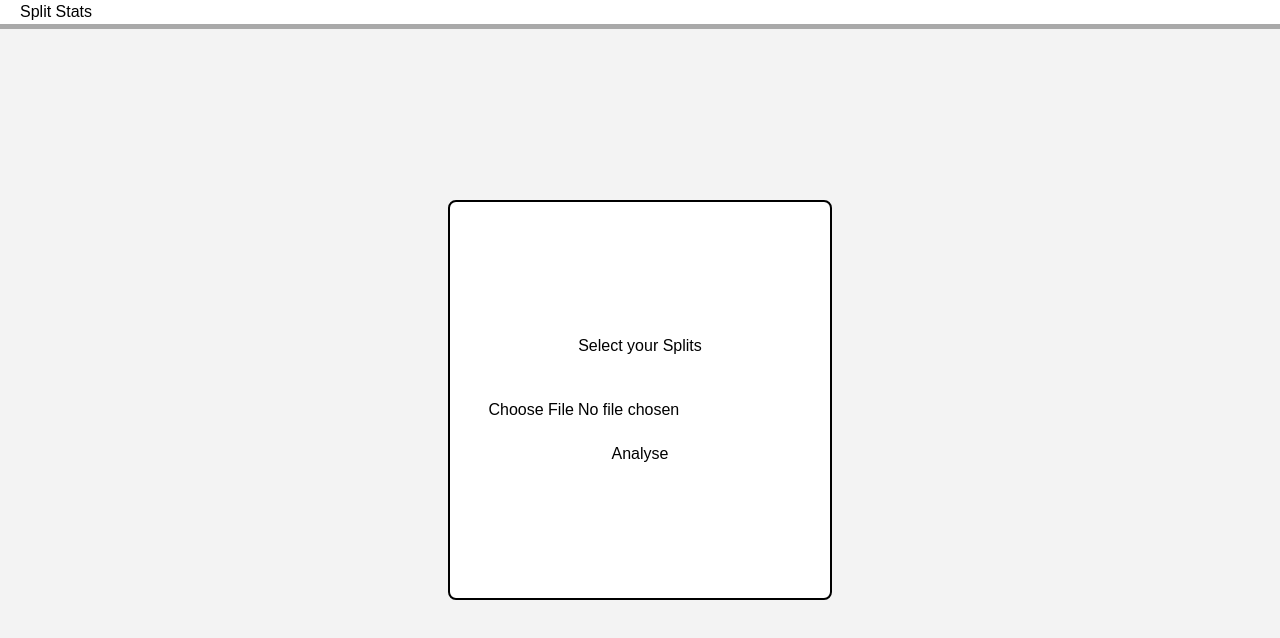
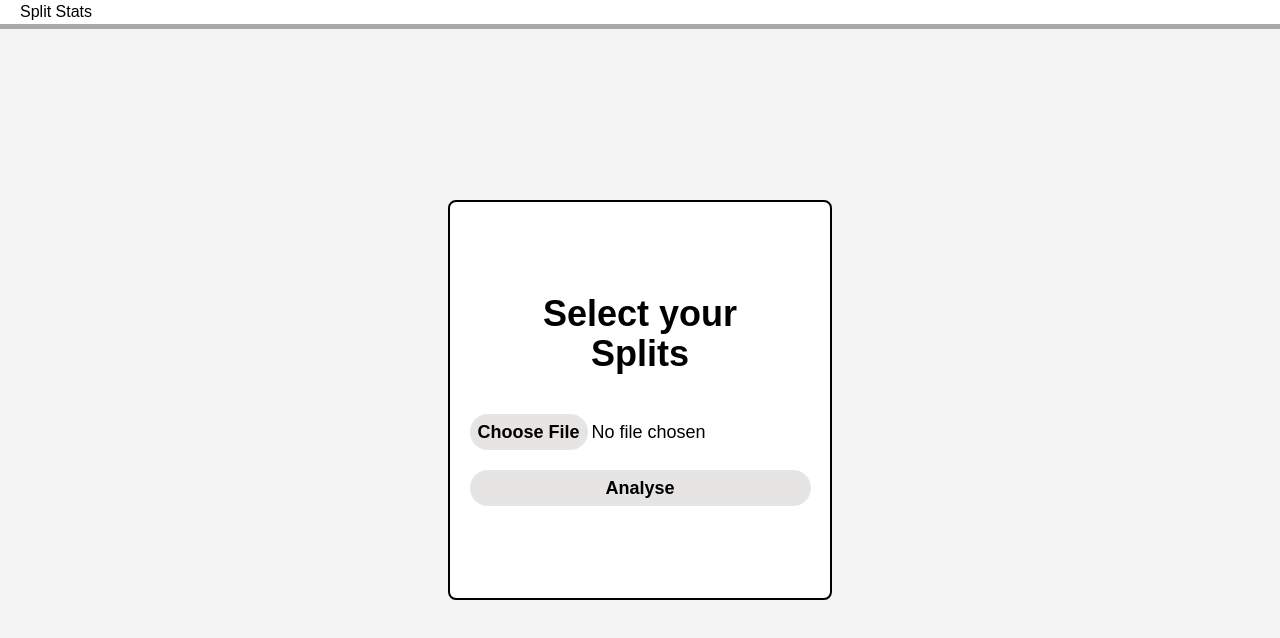
Before and after one commit to Hyperfied/Livesplit-Analyser, a React (Vite) app: page / in a window 1280 px wide. Shown: the top 638 px of the page. Built offline with nearby package versions, Linux system fonts and the light colour scheme; a web font is replaced by a local one.

Commit message:
Updated Upload Styles

```diff
--- a/src/components/Pages/Upload/UploadSplitsPage.tsx
+++ b/src/components/Pages/Upload/UploadSplitsPage.tsx
@@ -45,14 +45,25 @@ function UploadSplitsPage({
   };
 
   return (
-    <div className={`flex h-full w-full justify-center items-center`}>
+    <div className="flex h-full w-full justify-center items-center">
       <div
-        className={`flex flex-col items-center justify-center h-1/2 w-3/10 border-2 border-black rounded-lg p-20 text-center bg-white absolute top-1/2 left-1/2 transform -translate-x-1/2 -translate-y-1/2 gap-10`}
+        className={
+          "flex flex-col items-center justify-center h-1/2 w-3/10 border-2 border-black rounded-lg p-20 text-center bg-white absolute top-1/2 left-1/2 transform -translate-x-1/2 -translate-y-1/2 gap-10"
+        }
       >
-        <h1>Select your Splits</h1>
+        <h1 className="text-4xl font-bold">Select your Splits</h1>
         <form onSubmit={handleSubmit} className="flex flex-col gap-5">
-          <input type="file" onChange={handleFileChange} />
-          <button type="submit">Analyse</button>
+          <input
+            type="file"
+            onChange={handleFileChange}
+            className="text-lg file:bg-stone-200 file:border-0 file:rounded-full file:px-2 file:py-1 file:font-semibold file:text-lg cursor-pointer hover:file:bg-stone-300"
+          />
+          <button
+            type="submit"
+            className="text-lg bg-stone-200 border-0 rounded-full px-2 py-1 font-semibold cursor-pointer hover:bg-stone-300"
+          >
+            Analyse
+          </button>
         </form>
       </div>
     </div>
```
